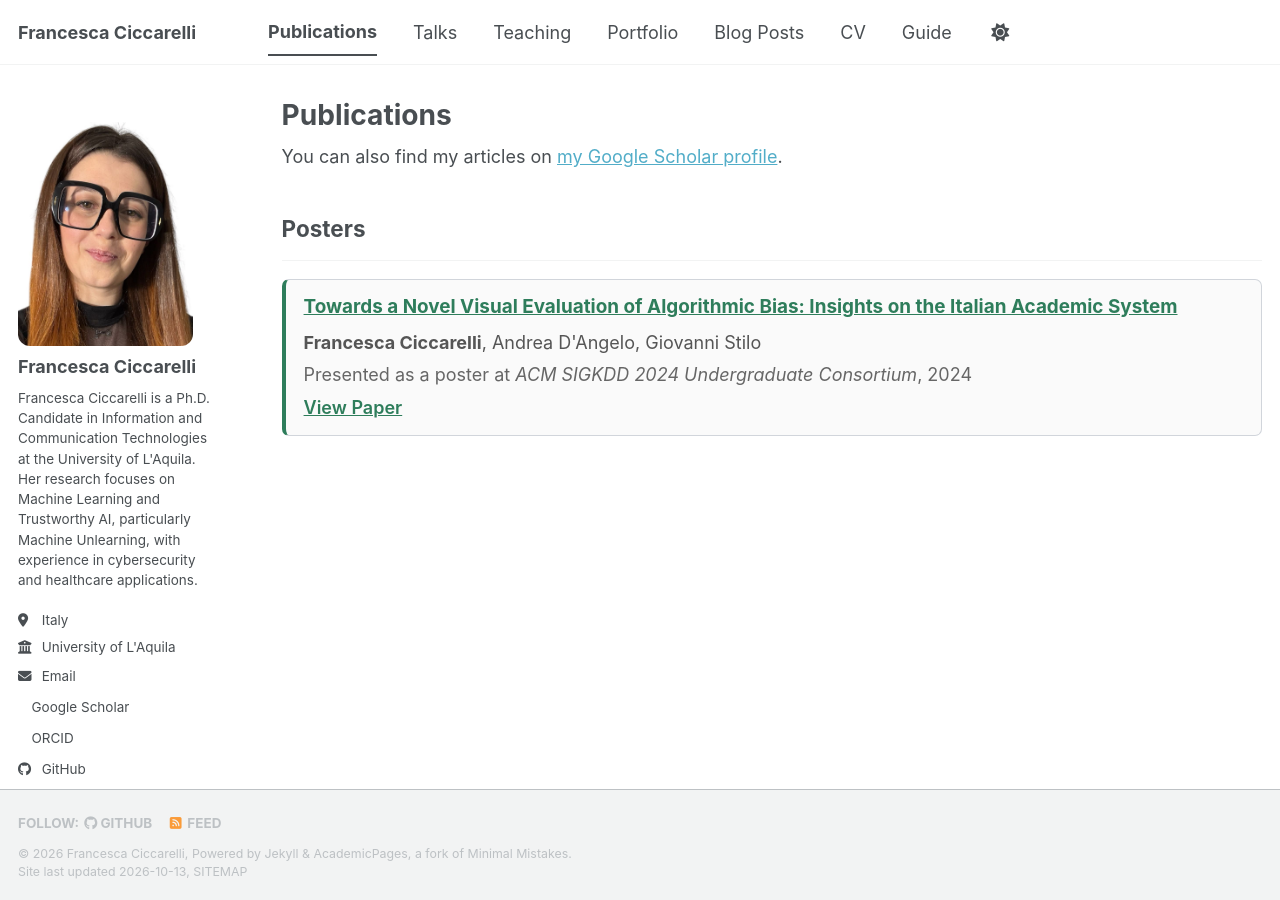
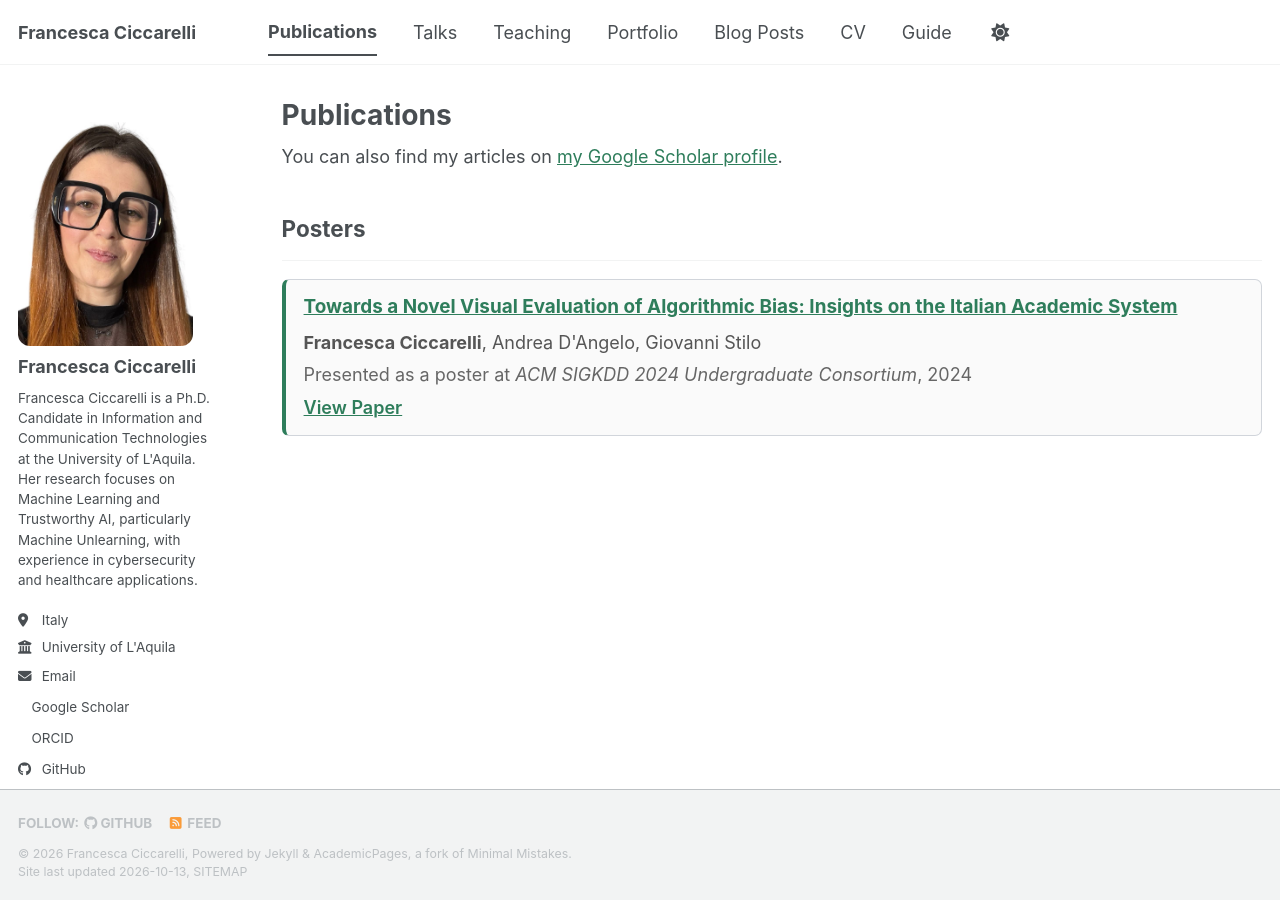
Before and after one commit to francescaciccarelli/francescaciccarelli.github.io, a Jekyll site: the page built from _pages/publications.html, in a window 1280 px wide. Built offline with Jekyll 4.4.1, drawn with Linux system fonts in a browser that asks for light colours; a style sheet for code colours, icons or effects is not loaded.

Commit message:
Update publications.html

```diff
--- a/_pages/publications.html
+++ b/_pages/publications.html
@@ -4,6 +4,16 @@ title: "Publications"
 permalink: /publications/
 author_profile: true
 ---
+
+<style>
+.wordwrap a {
+  color: #2E7D5B !important;
+}
+
+.wordwrap a:hover {
+  color: #205C42 !important;
+}
+</style>
 
 {% if site.author.googlescholar %}
   <div class="wordwrap">You can also find my articles on <a href="{{site.author.googlescholar}}">my Google Scholar profile</a>.</div>
```
